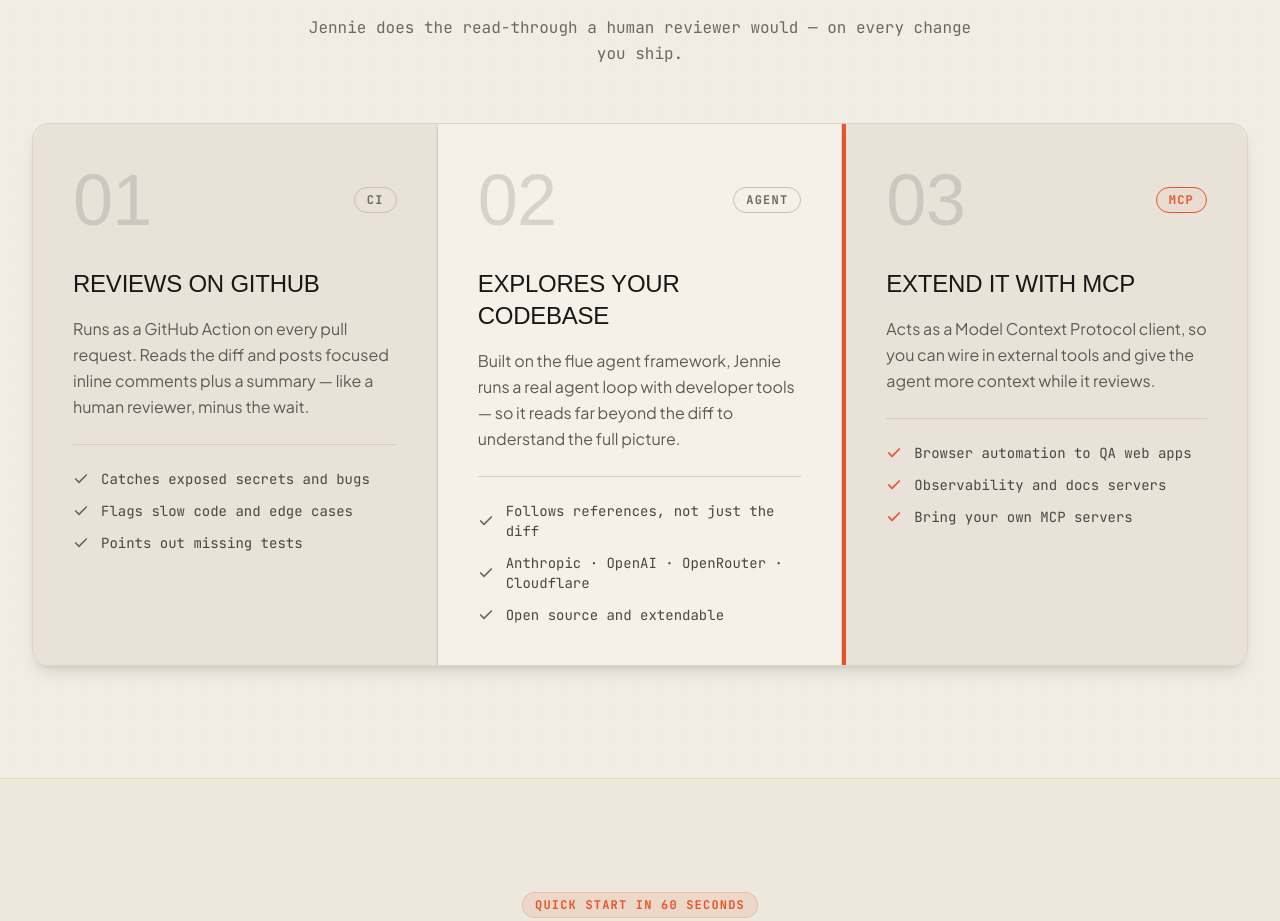
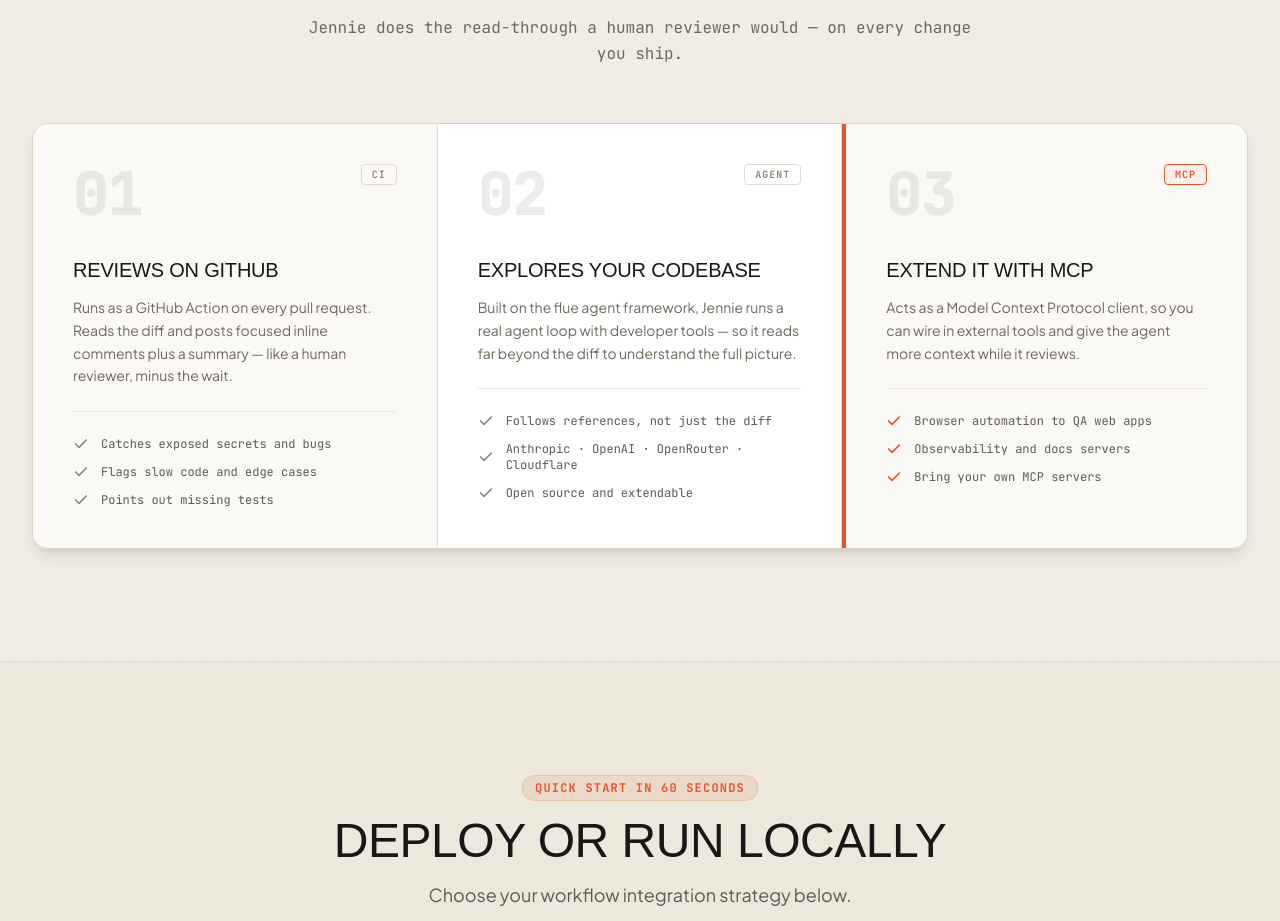
Before and after one commit to tarunagnihotri534/Jennie, a Next.js app: page / in a window 1280 px wide. Shown: the part 860-1781 px from the top of the page. Built offline with nearby package versions, Linux system fonts and the light colour scheme; a web font is replaced by a local one.

Commit message:
feat: Whitish background, exact reference typography sizing, and GSAP 3D cursor-following tilt & spotlight glow

```diff
--- a/src/components/marketing/FeatureCard.tsx
+++ b/src/components/marketing/FeatureCard.tsx
@@ -29,6 +29,7 @@
   const cardRef = useRef<HTMLDivElement>(null);
   const numberRef = useRef<HTMLSpanElement>(null);
   const pillRef = useRef<HTMLSpanElement>(null);
+  const spotlightRef = useRef<HTMLDivElement>(null);
 
   const isLifted = data.bgVariant === "lifted";
   const isAccentTag = data.tagVariant === "accent";
@@ -36,10 +37,10 @@
   const handleMouseEnter = () => {
     if (cardRef.current) {
       gsap.to(cardRef.current, {
-        y: -6,
+        y: -4,
         boxShadow: isLifted
-          ? "0 25px 50px rgba(0, 0, 0, 0.15)"
-          : "0 20px 40px rgba(0, 0, 0, 0.12)",
+          ? "0 20px 40px rgba(0, 0, 0, 0.08)"
+          : "0 15px 30px rgba(0, 0, 0, 0.06)",
         duration: 0.3,
         ease: "power2.out",
       });
@@ -60,24 +61,66 @@
         repeat: 1,
       });
     }
+
+    if (spotlightRef.current) {
+      gsap.to(spotlightRef.current, {
+        opacity: 1,
+        duration: 0.2,
+      });
+    }
+  };
+
+  const handleMouseMove = (e: React.MouseEvent<HTMLDivElement>) => {
+    if (!cardRef.current) return;
+    const rect = cardRef.current.getBoundingClientRect();
+    const x = e.clientX - rect.left - rect.width / 2;
+    const y = e.clientY - rect.top - rect.height / 2;
+
+    // GSAP cursor-following subtle 3D tilt
+    gsap.to(cardRef.current, {
+      rotateX: -y * 0.02,
+      rotateY: x * 0.02,
+      transformPerspective: 1000,
+      duration: 0.3,
+      ease: "power2.out",
+    });
+
+    // GSAP cursor-following spotlight glow
+    if (spotlightRef.current) {
+      gsap.to(spotlightRef.current, {
+        x: e.clientX - rect.left - 100,
+        y: e.clientY - rect.top - 100,
+        duration: 0.2,
+        ease: "power1.out",
+      });
+    }
   };
 
   const handleMouseLeave = () => {
     if (cardRef.current) {
       gsap.to(cardRef.current, {
         y: 0,
+        rotateX: 0,
+        rotateY: 0,
         boxShadow: isLifted
-          ? "0 10px 25px rgba(0, 0, 0, 0.06)"
+          ? "0 10px 25px rgba(0, 0, 0, 0.04)"
           : "0 0px 0px rgba(0, 0, 0, 0)",
-        duration: 0.25,
+        duration: 0.3,
         ease: "power2.out",
       });
     }
 
     if (numberRef.current) {
       gsap.to(numberRef.current, {
-        opacity: 0.18,
-        duration: 0.25,
+        opacity: 0.2,
+        duration: 0.3,
+      });
+    }
+
+    if (spotlightRef.current) {
+      gsap.to(spotlightRef.current, {
+        opacity: 0,
+        duration: 0.3,
       });
     }
   };
@@ -86,64 +129,72 @@
     <div
       ref={cardRef}
       onMouseEnter={handleMouseEnter}
+      onMouseMove={handleMouseMove}
       onMouseLeave={handleMouseLeave}
-      className={`feature-card relative p-8 md:p-10 flex flex-col justify-between transition-colors duration-200 cursor-pointer ${
+      className={`feature-card relative p-8 md:p-10 flex flex-col justify-between transition-colors duration-200 cursor-pointer overflow-hidden ${
         isLifted
-          ? "bg-[#f5f1e8] dark:bg-[#201e1b] shadow-md z-10 rounded-lg md:rounded-none"
-          : "bg-[#e8e2d8] dark:bg-[#181715] z-0"
+          ? "bg-white dark:bg-[#1f1d1a] shadow-sm z-10"
+          : "bg-[#fbf9f5] dark:bg-[#181715] z-0"
       } ${
-        !isLast ? "border-r border-[#dcd3c3] dark:border-[#2e2b26]" : ""
+        !isLast ? "border-r border-[#e8e2d8] dark:border-[#2e2b26]" : ""
       } ${
         data.hasOrangeBorder ? "border-l-4 border-l-[#e8542c] dark:border-l-[#f05a28]" : ""
       }`}
     >
-      <div>
-        {/* Row 1: Oversized Number & Tag Pill */}
-        <div className="flex items-center justify-between mb-8">
+      {/* GSAP Cursor Spotlight Glow Overlay */}
+      <div
+        ref={spotlightRef}
+        className="pointer-events-none absolute w-52 h-52 rounded-full bg-[#e8542c]/10 blur-2xl opacity-0 transition-opacity"
+        style={{ transform: "translate(-50%, -50%)" }}
+      />
+
+      <div className="relative z-10">
+        {/* Row 1: Oversized Faint Number & Tag Pill */}
+        <div className="flex items-start justify-between mb-8">
           <span
             ref={numberRef}
-            className="card-number font-headline text-6xl md:text-7xl font-black text-neutral-600 dark:text-neutral-300 opacity-18 select-none leading-none tracking-tight"
+            className="card-number font-mono text-5xl md:text-6xl font-black text-neutral-400 dark:text-neutral-500 opacity-20 select-none leading-none tracking-tight"
           >
             {data.number}
           </span>
 
           <span
             ref={pillRef}
-            className={`font-mono text-xs font-bold uppercase tracking-widest px-3 py-1 rounded-full border ${
+            className={`font-mono text-[10px] font-bold uppercase tracking-widest px-2.5 py-0.5 rounded border ${
               isAccentTag
                 ? "border-[#e8542c] text-[#e8542c] dark:text-[#f05a28] bg-[#e8542c]/5"
-                : "border-[#c8c0b0] dark:border-[#38342e] text-[#6e685c] dark:text-[#8e887d]"
+                : "border-[#e2dad0] dark:border-[#38342e] text-[#8e887d] dark:text-[#78736a]"
             }`}
           >
             {data.tag}
           </span>
         </div>
 
-        {/* Title */}
-        <h3 className="font-headline text-xl md:text-2xl font-bold uppercase tracking-tight text-[#181715] dark:text-[#f3efe6] mb-4">
+        {/* Title (Exact Reference Typography) */}
+        <h3 className="font-headline text-lg md:text-xl font-bold uppercase tracking-tight text-[#181715] dark:text-[#f3efe6] mb-3">
           {data.title}
         </h3>
 
-        {/* Description */}
-        <p className="text-sm md:text-base text-[#5e5a54] dark:text-[#a39e93] leading-relaxed mb-6">
+        {/* Description (Exact Reference Typography) */}
+        <p className="text-xs md:text-sm text-[#6e685c] dark:text-[#a39e93] leading-relaxed mb-6">
           {data.description}
         </p>
 
         {/* Thin Horizontal Divider */}
-        <div className="border-t border-[#d6cebf] dark:border-[#2e2b26] my-6" />
+        <div className="border-t border-[#eee7dc] dark:border-[#2e2b26] my-6" />
 
         {/* Checklist */}
         <ul className="space-y-3">
           {data.checks.map((checkText, idx) => (
             <li
               key={idx}
-              className="check-item flex items-center gap-3 font-mono text-xs md:text-sm text-[#4a4640] dark:text-[#b0aaa0]"
+              className="check-item flex items-center gap-3 font-mono text-xs text-[#5e5a54] dark:text-[#b0aaa0]"
             >
               <CheckIcon
                 className={`w-4 h-4 shrink-0 ${
                   data.hasOrangeBorder
                     ? "text-[#e8542c] dark:text-[#f05a28]"
-                    : "text-[#6e685c] dark:text-[#8e887d]"
+                    : "text-[#8e887d] dark:text-[#78736a]"
                 }`}
               />
               <span>{checkText}</span>
```
